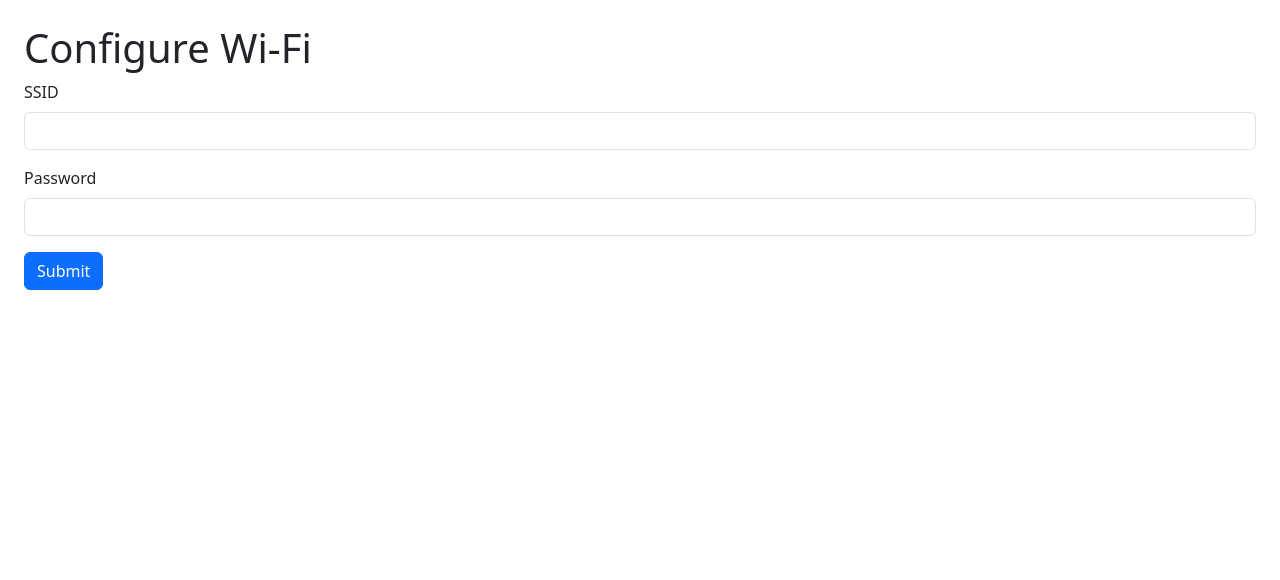
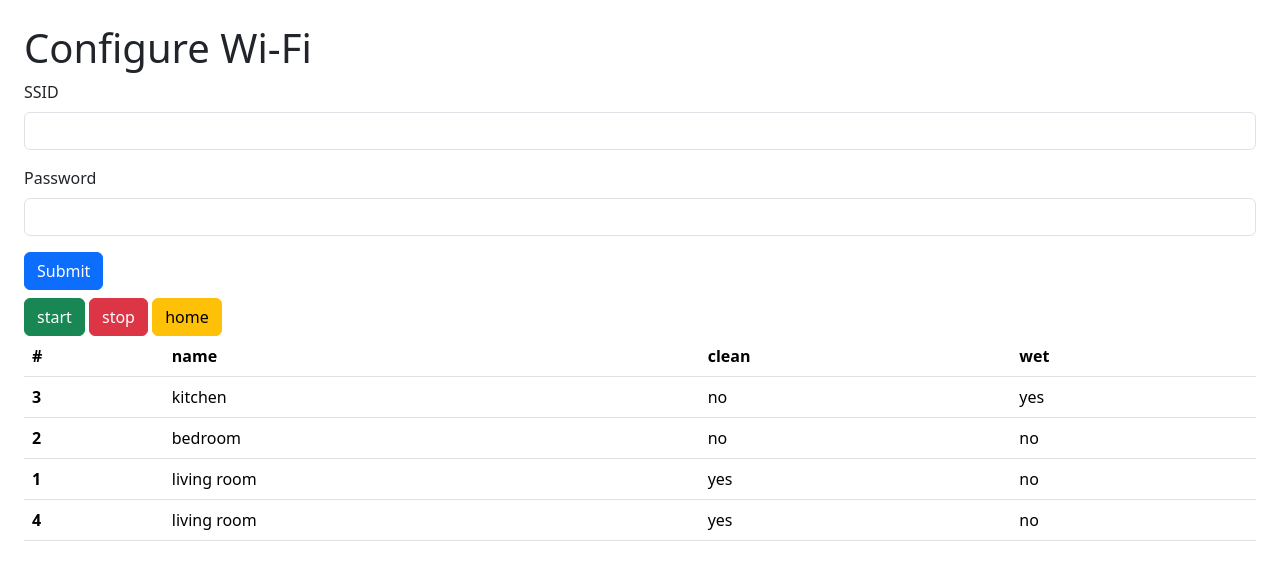
Before and after one commit to mubahmad/BelleDolphine, a Flask app: page / in a window 1280 px wide. Shown: the top 580 px of the page. Run offline with Flask 3, Linux system fonts and the light colour scheme.

Commit message:
flask server progress

```diff
--- a/flask_app/templates/index.html
+++ b/flask_app/templates/index.html
@@ -37,7 +37,48 @@
         Submit
       </button>
     </form>
-    <div id="spinnerHolder"></div>
+    <div class="mt-2" id="spinnerHolder"></div>
+    <div>
+      <button class="btn btn-success">start</button>
+      <button class="btn btn-danger">stop</button>
+      <button class="btn btn-warning">home</button>
+    </div>
+    <table class="table">
+      <thead>
+        <tr>
+          <th scope="col">#</th>
+          <th scope="col">name</th>
+          <th scope="col">clean</th>
+          <th scope="col">wet</th>
+        </tr>
+      </thead>
+      <tbody>
+        <tr>
+          <th scope="row">3</th>
+          <td>kitchen</td>
+          <td>no</td>
+          <td>yes</td>
+        </tr>
+        <tr>
+          <th scope="row">2</th>
+          <td>bedroom</td>
+          <td>no</td>
+          <td>no</td>
+        </tr>
+        <tr>
+          <th scope="row">1</th>
+          <td>living room</td>
+          <td>yes</td>
+          <td>no</td>
+        </tr>
+        <tr>
+          <th scope="row">4</th>
+          <td>living room</td>
+          <td>yes</td>
+          <td>no</td>
+        </tr>
+      </tbody>
+    </table>
     <script>
       const spinnterTag = `<div class="spinner-border" role="status"><span class="visually-hidden">Loading...</span></div>`;
 
```
